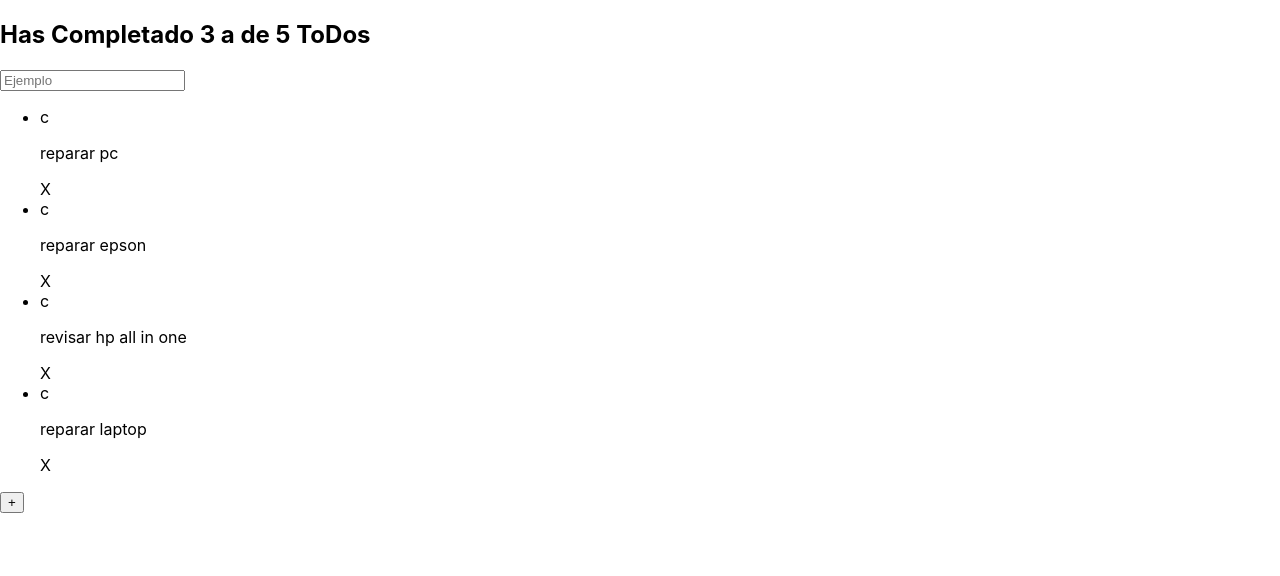
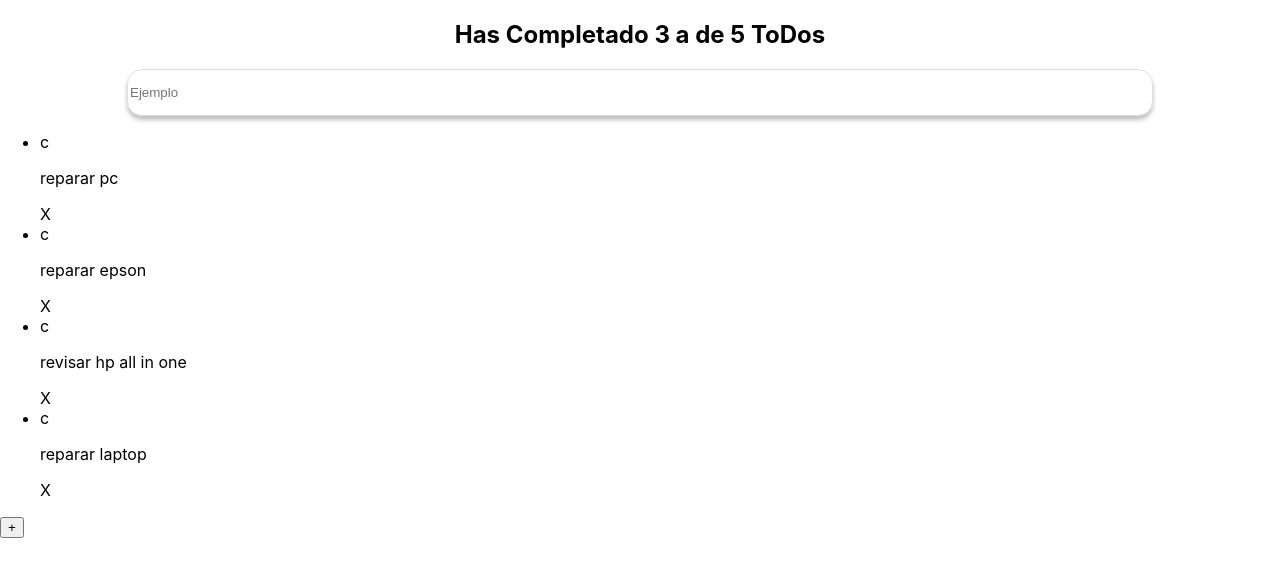
Before and after one commit to dampDev/ToDoList, a React (Create React App) app: page / in a window 1280 px wide. Shown: the top 576 px of the page. Built offline with nearby package versions, Linux system fonts and the light colour scheme.

Commit message:
begin layout todocounter.css

```diff
--- /dev/null
+++ b/src/TodoCounter.css
@@ -0,0 +1,3 @@
+.TodoCounter-Title{
+    text-align: center;
+}
--- a/src/TodoCounter.js
+++ b/src/TodoCounter.js
@@ -1,8 +1,9 @@
 import React from "react";
+import './TodoCounter.css';
 
 function TodoCounter() {
     return (
-        <h2>Has Completado 3 a de 5 ToDos</h2>
+        <h2 className="TodoCounter-Title" >Has Completado 3 a de 5 ToDos</h2>
     );
 }
 
--- /dev/null
+++ b/src/TodoSearch.css
@@ -0,0 +1,23 @@
+.TodoSearchMain{
+    display: flex;
+    flex-direction: row;
+    align-items: center;
+    margin: 0 auto;
+    width: 80%;
+    height: 45px;
+
+    border-radius: 15px;
+    border: 1px solid #dcdce5;
+    box-shadow: 0px 4px 4px rgba(0, 0, 0, 0.25);
+
+}
+
+.TodoSearchInput{
+    width: 80%;
+    height: 85%;
+    background-color: transparent;
+    border: none;
+
+
+
+}
--- a/src/TodoSearch.js
+++ b/src/TodoSearch.js
@@ -1,8 +1,12 @@
 import React from "react";
+import './TodoSearch.css'
 
 function TodoSearch() {
     return (
-        <input placeholder="Ejemplo"/>
+        <div className="TodoSearchMain">
+            <input className="TodoSearchInput" placeholder="Ejemplo"/>
+        </div>
+
 
     );
 
```
